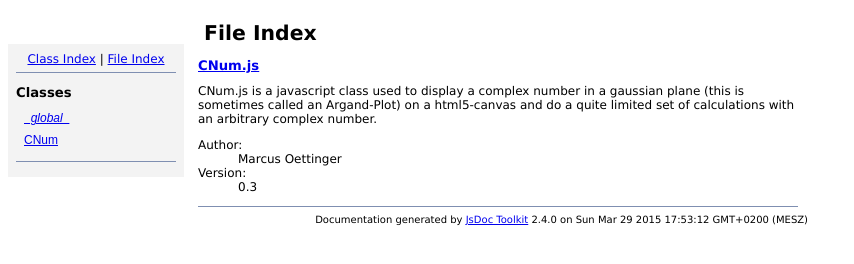
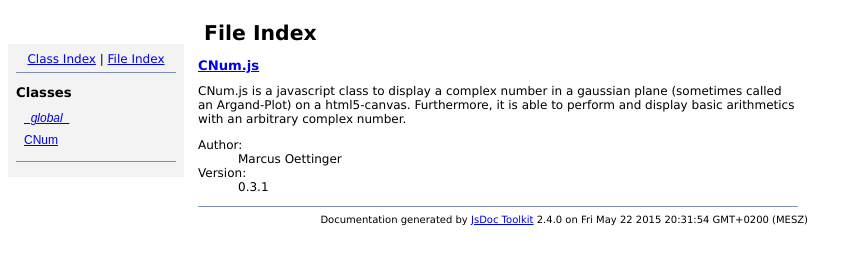
Before and after one commit to MarcusOettinger/CNum.js, a plain HTML site: page out/files.html in a window 1280 px wide. Shown: the whole page, without its empty margins (0-854 px from the left). Drawn offline with Linux system fonts and the light colour scheme.

Commit message:
Signed-off-by: Marcus Oettinger <Marcus@Oettinger-physics.de>

```diff
--- a/out/files.html
+++ b/out/files.html
@@ -199,9 +199,10 @@ ul.inheritsList
 			<div>
 				<h2><a href="symbols/src/CNum.js.html">CNum.js</a></h2>
 
-CNum.js is a javascript class used to display a complex number in a gaussian plane
-(this is sometimes called an Argand-Plot) on a html5-canvas and
-do a quite limited set of calculations with an arbitrary complex number.
+CNum.js is a javascript class to display a complex number
+in a gaussian plane (sometimes called an Argand-Plot) on a html5-canvas.
+Furthermore, it is able to perform and display basic arithmetics
+with an arbitrary complex number.
 				<dl>
 
 						<dt class="heading">Author:</dt>
@@ -209,7 +210,7 @@ do a quite limited set of calculations with an arbitrary complex number.
 
 
 						<dt class="heading">Version:</dt>
-							<dd>0.3</dd>
+							<dd>0.3.1</dd>
 
 
 
@@ -221,7 +222,7 @@ do a quite limited set of calculations with an arbitrary complex number.
 		</div>
 		<div class="fineprint" style="clear:both">
 
-			Documentation generated by <a href="http://code.google.com/p/jsdoc-toolkit/" target="_blankt">JsDoc Toolkit</a> 2.4.0 on Sun Mar 29 2015 17:53:12 GMT+0200 (MESZ)
+			Documentation generated by <a href="http://code.google.com/p/jsdoc-toolkit/" target="_blankt">JsDoc Toolkit</a> 2.4.0 on Fri May 22 2015 20:31:54 GMT+0200 (MESZ)
 		</div>
 	</body>
 </html>
```
Also changed, not shown: CNum.js (+27 -24 lines), out/index.html (+5 -2 lines).
